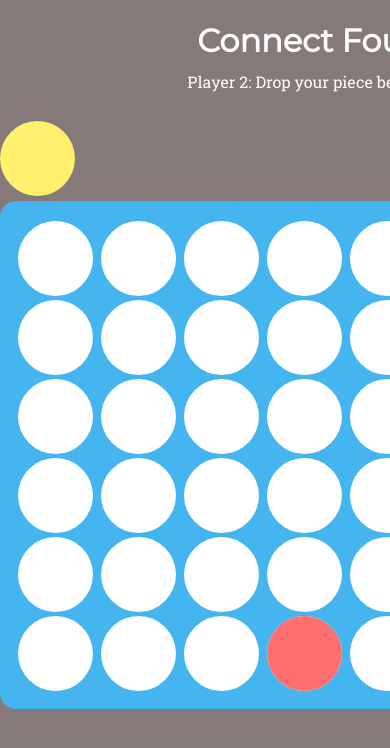
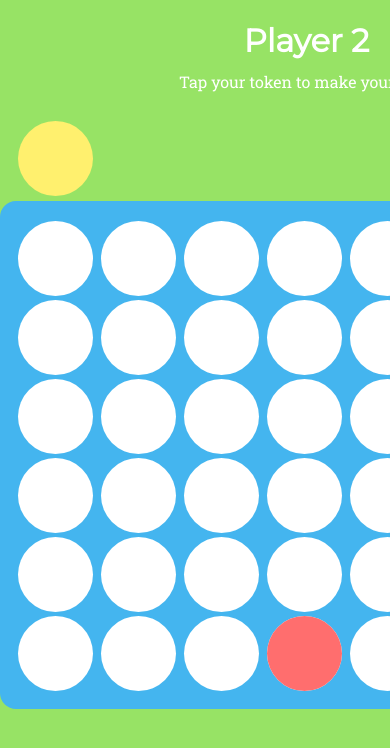
Before and after one commit to samreaves/connectfour-flat, a plain HTML site: page index.html in a window 390 px wide. Both pictures are taken after a click on the element 306 px from the left and 161 px from the top of the page. Shown: the top 748 px of the page. Drawn offline with nearby package versions, Linux system fonts and the light colour scheme.

Commit message:
Changed background to iPhone 5C green to stay within the theme. Brain switched to design-oriented, and changed header to something more functional - the player number. Also added instructions. Fixed bug where token occasionally would fall out of place if player didn't move the mouse. Finally hitting a stride and will be done soon.

```diff
--- a/connectfour.js
+++ b/connectfour.js
@@ -282,11 +282,11 @@ function addPiece(token, player, currentColumn) {
     gamecount++;
     if (gamecount % 2 === 1) {
         $("#drop_space").append("<div class=\"token player1 currenttoken\" id=\"token" + gamecount + "\"></div>");
-        $("#messages").text("Player 1: Drop your piece below!");
+        $("#header").html("<h1>Player 1</h1>");
     }
     else {
         $("#drop_space").append("<div class=\"token player2 currenttoken\" id=\"token" + gamecount + "\"></div>");
-        $("#messages").text("Player 2: Drop your piece below!");
+        $("#header").html("<h1>Player 2</h1>");
     }
 }
 
--- a/index.html
+++ b/index.html
@@ -11,10 +11,10 @@
     <body>
         <div id="game">
             <header id="header">
-                <h1>Connect Four</h1>
+                <h1>Player 1</h1>
             </header>
             <div id="messages">
-                Player 1: Drop your piece below!
+                Tap your token to make your play.
             </div>
             <div id="drop_space">
                 <div class="token player1 currenttoken"></div>
--- a/style.css
+++ b/style.css
@@ -22,10 +22,11 @@ html, body {
     -webkit-box-sizing: border-box;
     -moz-box-sizing: border-box;
     font-family: 'Roboto Slab', serif;
+    /*font-family: 'Lucida Grande', 'Lucida Sans Unicode', Helvetica, Arial, Verdana, sans-serif;*/
     color: #FFF;
 }
 body {
-    background: #867979;
+    background: /*#867979*/#97e365;
 }
 
 a, img {
@@ -52,6 +53,7 @@ a, img {
     -webkit-box-sizing: border-box;
     -moz-box-sizing: border-box;
     font-family: 'Montserrat', sans-serif;
+    /*font-family: 'Lucida Grande', 'Lucida Sans Unicode', Helvetica, Arial, Verdana, sans-serif;*/
 }
 
 #messages {
@@ -122,6 +124,7 @@ a, img {
     position: absolute;
     z-index: 99;
     cursor: pointer;
+    left: 18px;
 }
 
 .player1 {
```
